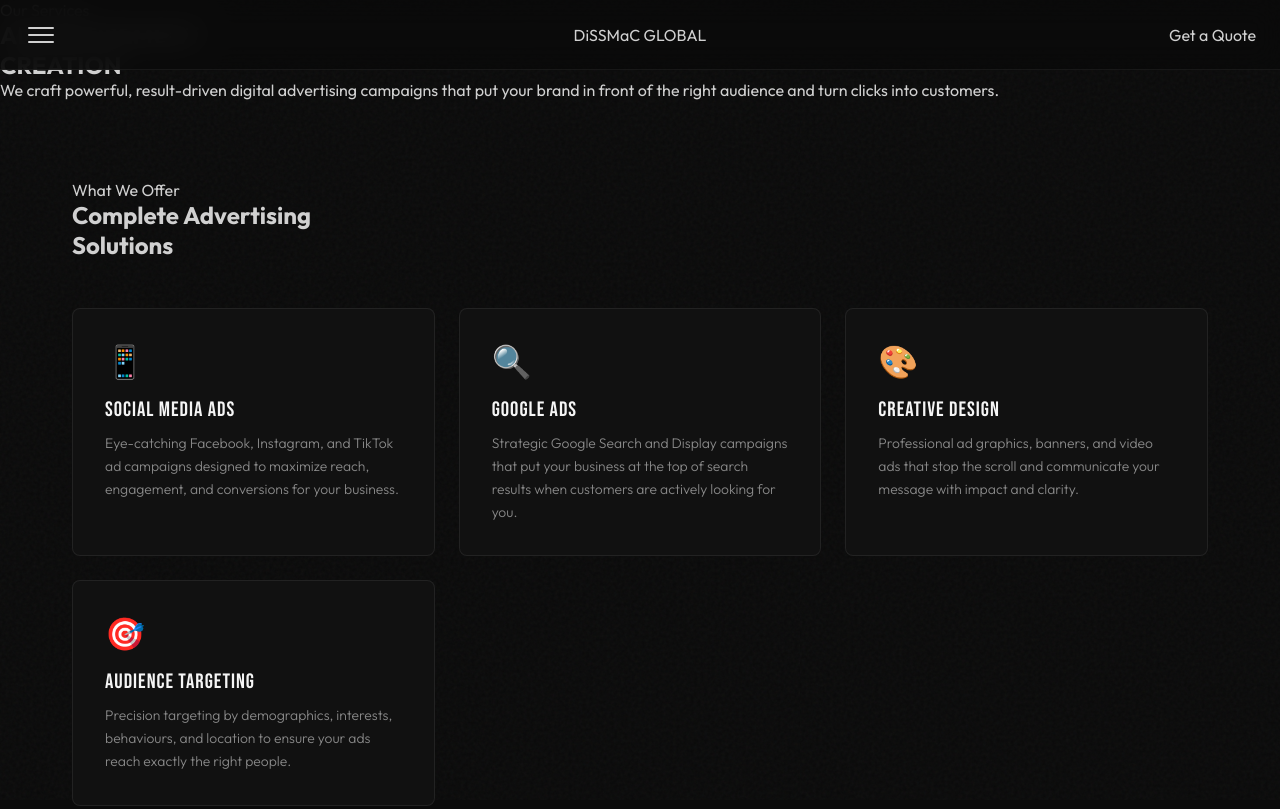
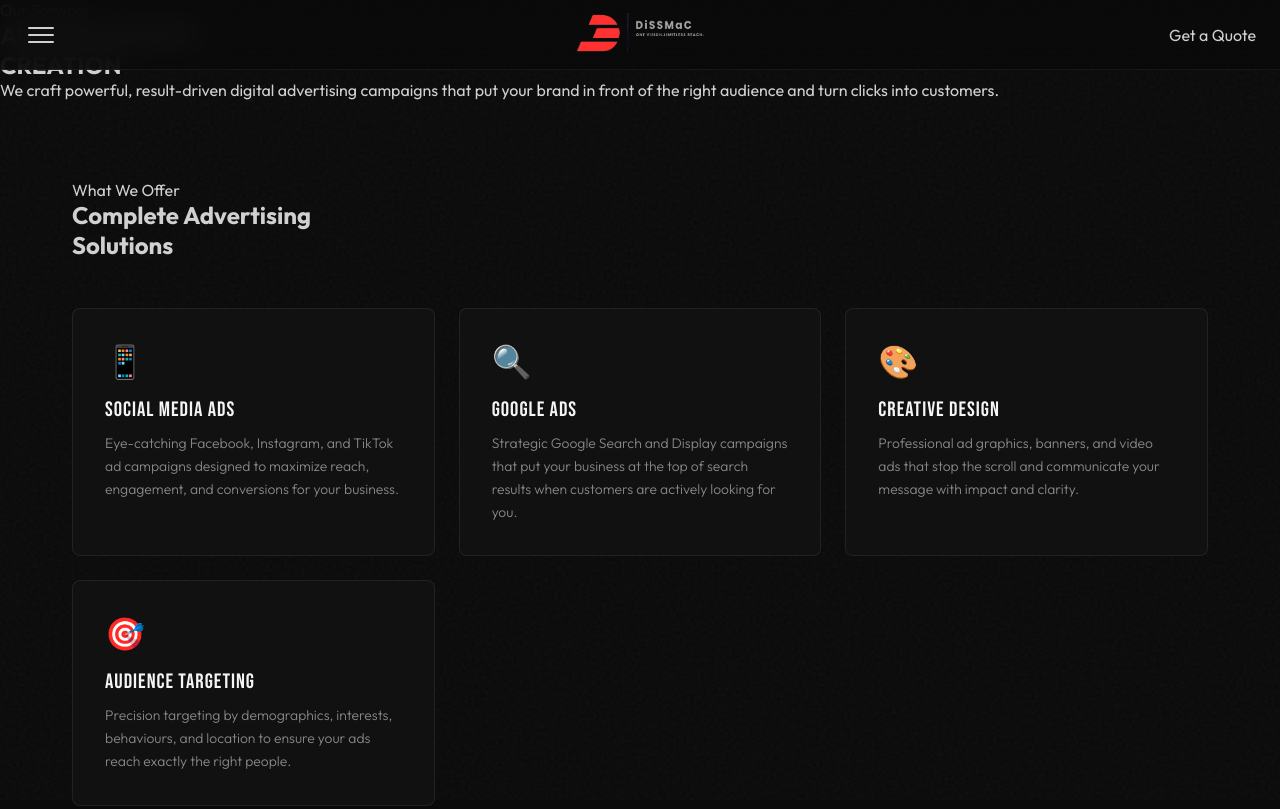
Before and after one commit to Chamuditha-12/dissmac_global, a plain HTML site: page advertisement.html in a window 1280 px wide. Shown: the top 809 px of the page. Drawn offline with Linux system fonts and the light colour scheme.

Commit message:
Replace logo text with image in topbar

```diff
--- a/advertisement.html
+++ b/advertisement.html
@@ -58,7 +58,7 @@
 </nav>
 <header id="topbar">
   <button id="hamburger" onclick="toggleSidebar()"><span></span><span></span><span></span></button>
-  <a href="index.html" class="topbar-logo">Di<span class="r">SS</span>MaC <span class="g">GLOBAL</span></a>
+  <a href="index.html" class="topbar-logo"><img width="130vw" height="43vh" margin-top="150vh" src="sslog.png"></a>
   <a href="contact.html" class="topbar-cta">Get a Quote</a>
 </header>
 
```
